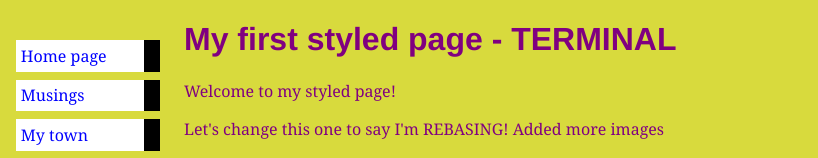
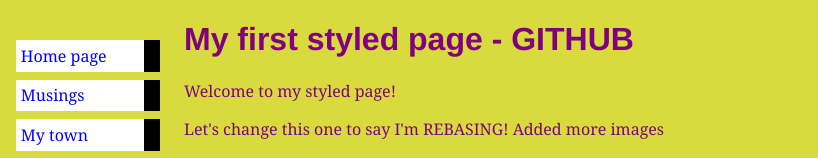
Before and after one commit to liessap85/learn-git, a plain HTML site: page index.html in a window 1280 px wide. Shown: the top 158 px of the page, without its empty margins (0-818 px from the left). Drawn offline with Linux system fonts and the light colour scheme.

Commit message:
Update index.html github

```diff
--- a/index.html
+++ b/index.html
@@ -16,7 +16,7 @@
 </ul>
 
 <!-- Main content -->
-<h1>My first styled page - TERMINAL</h1>
+<h1>My first styled page - GITHUB</h1>
 
 <p>Welcome to my styled page!
 <br>
```
